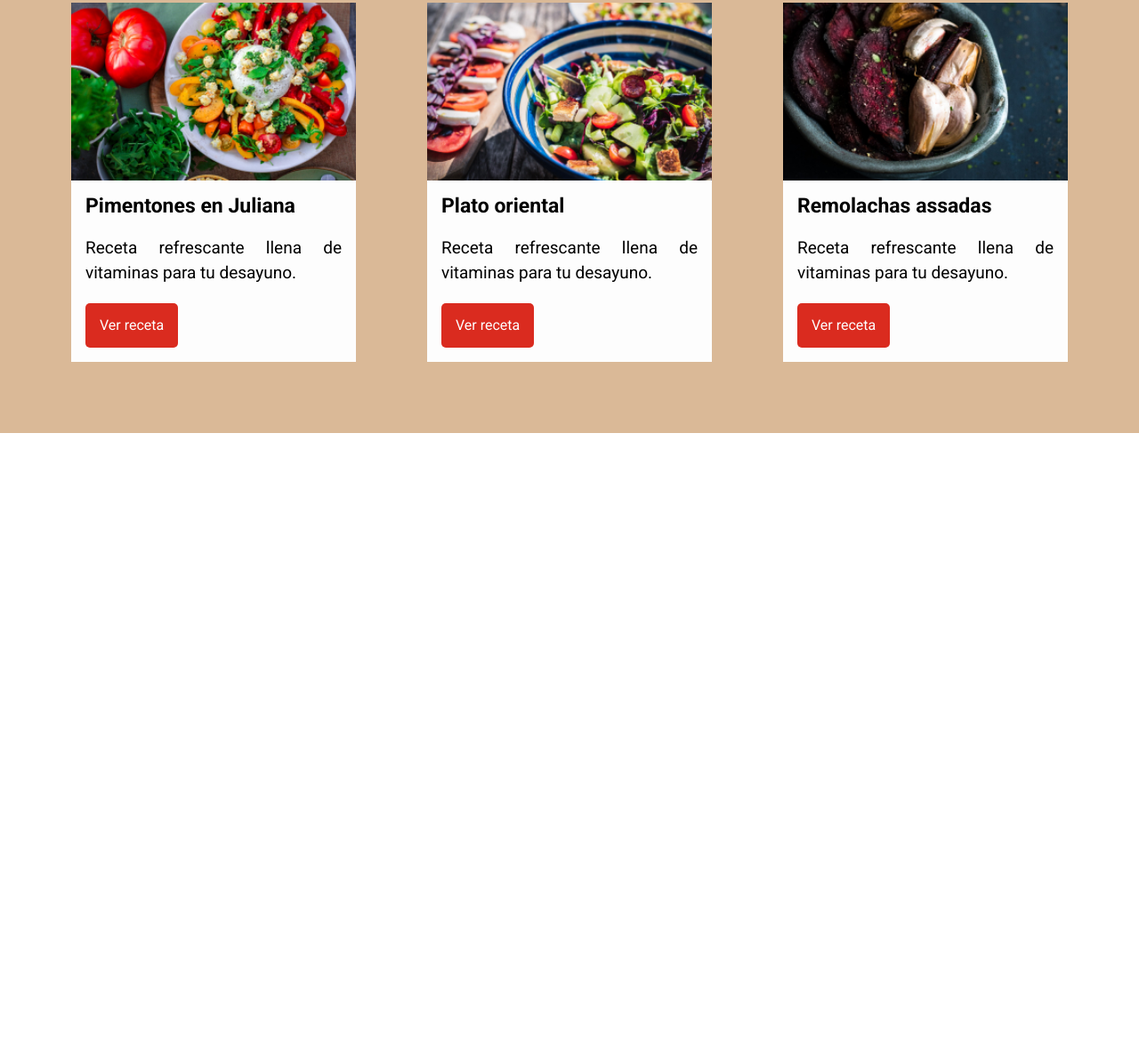
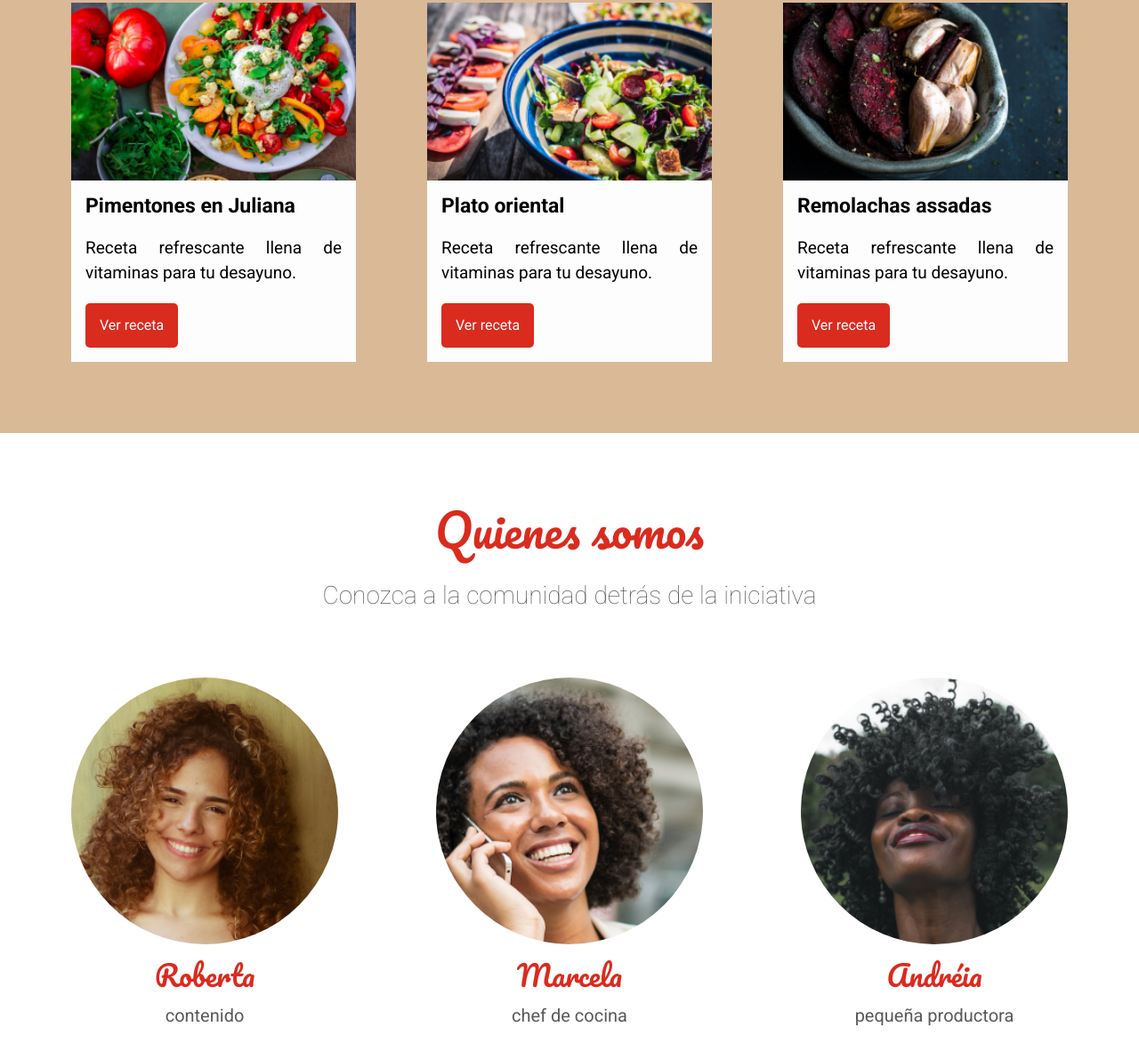
Before and after one commit to julio7173/Front_End-ONE-AluraLatam-G5, a plain HTML site: page index.html in a window 1280 px wide. Shown: the part 1616-2807 px from the top of the page at 89% size. Before the commit the page ends 2103 px from the top, so only its background shows below. Drawn offline with Linux system fonts and the light colour scheme.

Commit message:
Quienes Somos: Trabajando con imagenes y shorthand's

```diff
--- /dev/null
+++ b/assets/css/persona/persona-funcion.css
@@ -0,0 +1,5 @@
+.persona__funcion{
+    color: #595959;
+    font-size: 1.25rem;
+    text-transform: lowercase;
+}
--- /dev/null
+++ b/assets/css/persona/persona-imagen.css
@@ -0,0 +1,21 @@
+.persona__imagen{
+    width: 300px;
+    height: 300px;
+    margin: 0 auto;
+    background-position: center;
+    background-repeat: no-repeat;
+    background-size: cover;
+    border-radius: 100%;
+}
+
+.persona__imagen--roberta{
+    background-image: url("../../img/personas/roberta.jpg");
+}
+
+.persona__imagen--marcela{
+    background-image: url("../../img/personas/marcela.jpg");
+}
+
+.persona__imagen--andreia{
+    background-image: url("../../img/personas/andrea.jpg");
+}
--- /dev/null
+++ b/assets/css/persona/persona-nombre.css
@@ -0,0 +1,6 @@
+.persona__nombre{
+    color: #DA2B1F;
+    font-family: "Pacifico", cursive;
+    font-size: 2rem;
+    margin: 1rem;
+}
--- /dev/null
+++ b/assets/css/persona/persona.css
@@ -0,0 +1,4 @@
+.persona{
+    display: flex;
+    flex-direction: column;
+}
--- /dev/null
+++ b/assets/css/personas.css
@@ -0,0 +1,5 @@
+.personas{
+    display: flex;
+    justify-content: space-between;
+    padding-top: 3rem;
+}
--- /dev/null
+++ b/assets/css/quienes/quienes-descripcion.css
@@ -0,0 +1,5 @@
+.quienes__descripcion{
+    color: #595959;
+    font-size: 1.75rem;
+    font-weight: 200;
+}
--- /dev/null
+++ b/assets/css/quienes/quienes-titulo.css
@@ -0,0 +1,7 @@
+.quienes__titulo{
+    color: #DA2B1F;
+    font-family: "Pacifico", cursive;
+    font-weight: 400;
+    font-size: 3.1875rem;
+    margin-bottom: 1.5rem;
+}
--- /dev/null
+++ b/assets/css/quienes/quienes.css
@@ -0,0 +1,4 @@
+.quienes{
+    padding: 5rem;
+    text-align: center;
+}
--- a/index.html
+++ b/index.html
@@ -27,6 +27,14 @@
         <link rel="stylesheet" href="assets/css/receta/receta-titulo.css">
         <link rel="stylesheet" href="assets/css/receta/receta-descripcion.css">
         <link rel="stylesheet" href="assets/css/receta/receta-boton.css">
+        <link rel="stylesheet" href="assets/css/quienes/quienes.css">
+        <link rel="stylesheet" href="assets/css/quienes/quienes-titulo.css">
+        <link rel="stylesheet" href="assets/css/quienes/quienes-descripcion.css">
+        <link rel="stylesheet" href="assets/css/personas.css">
+        <link rel="stylesheet" href="assets/css/persona/persona.css">
+        <link rel="stylesheet" href="assets/css/persona/persona-imagen.css">
+        <link rel="stylesheet" href="assets/css/persona/persona-nombre.css">
+        <link rel="stylesheet" href="assets/css/persona/persona-funcion.css">
     </head>
 
     <body>
@@ -109,6 +117,27 @@
                   </div>
                 </div>
               </section>
+              <section class="quienes">
+                <h3 class="quienes__titulo">Quienes somos</h3>
+                <p class="quienes__descripcion">Conozca a la comunidad detrás de la iniciativa</p>
+                <div class="personas">
+                    <div class="persona">
+                        <div class="persona__imagen persona__imagen--roberta"></div>
+                        <span class="persona__nombre">Roberta</span>
+                        <span class="persona__funcion">Contenido</span>
+                    </div>
+                    <div class="persona">
+                        <div class="persona__imagen persona__imagen--marcela"></div>
+                        <span class="persona__nombre">Marcela</span>
+                        <span class="persona__funcion">Chef de cocina</span>
+                    </div>
+                    <div class="persona">
+                        <div class="persona__imagen persona__imagen--andreia"></div>
+                        <span class="persona__nombre">Andréia</span>
+                        <span class="persona__funcion">Pequeña Productora</span>
+                    </div>
+                </div>
+            </section>
         </main>
 
     </body>
```
